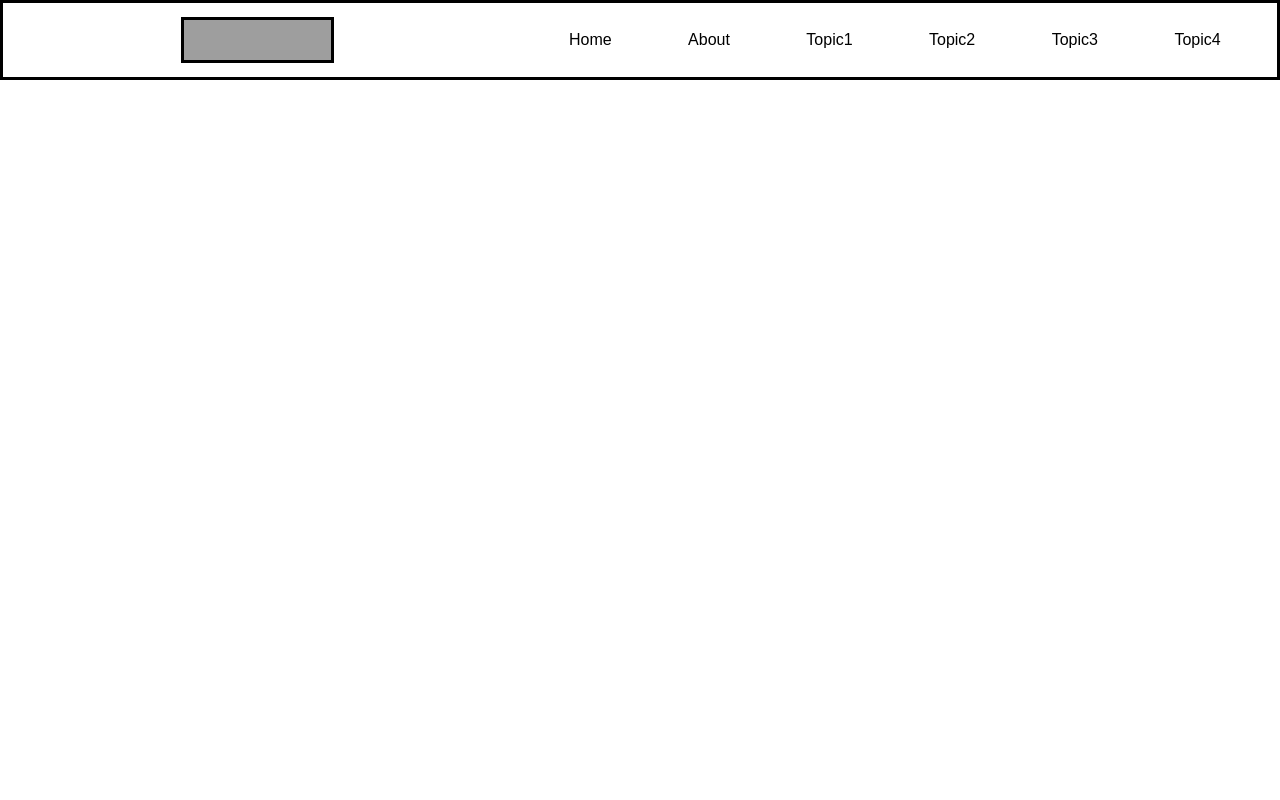
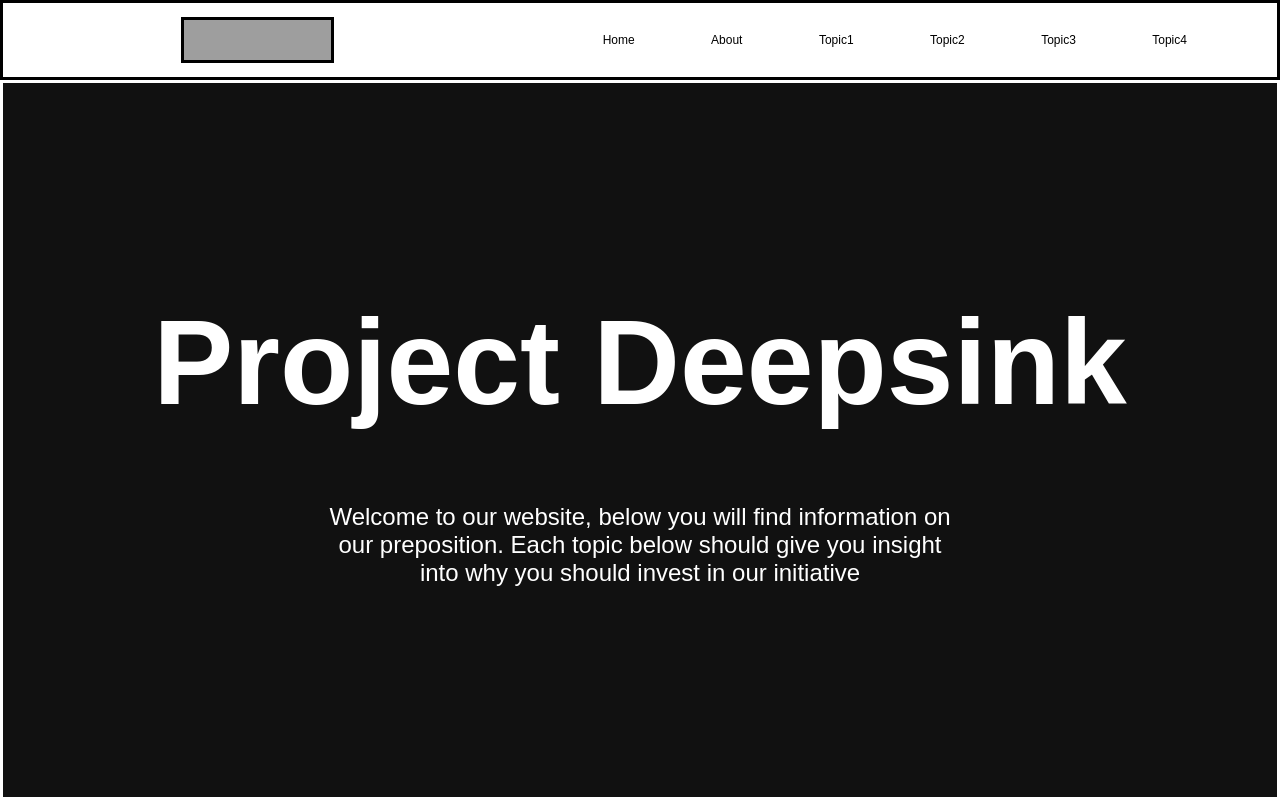
Before and after one commit to Andrews3002/Project_Deepsink_Website, a React (Vite) app: page / in a window 1280 px wide. Built offline with nearby package versions, Linux system fonts and the light colour scheme; grey boxes are pictures that could not be loaded.

Commit message:
wireframe for the Home Section

```diff
--- a/src/App.css
+++ b/src/App.css
@@ -8,6 +8,14 @@
     z-index: 1;
 }
 
+html{
+    font-size: 12px;
+}
+
+html, body, #root {
+    height: 100vh;
+}
+
 body{
     position: relative;
     display: flex;
@@ -15,7 +23,7 @@ body{
 }
 
 .navbar{
-    position: fixed;
+    position: sticky;
     display: flex;
     flex-direction: row;
     align-items: center;
@@ -56,3 +64,50 @@ body{
     gap: 10%;
     list-style: none;
 }
+
+.liveParticleBackground{
+    position: relative;
+    display: flex;
+    flex-direction: column;
+    justify-content: space-between;
+    align-items: center;
+    height: 90%;
+    width: 100%;
+    background: #111111;
+}
+
+#root{
+    position: relative;
+    display: flex;
+    flex-direction: column;
+    height: 100%;
+    width: 100%;
+    overflow: hidden;
+}
+
+#homeSection{
+    position: relative;
+    display: flex;
+    flex-direction: column;
+    justify-content: center;
+    align-items: center;
+    align-content: center;
+    gap: 10%;
+    height: 100%;
+    width: 100%;
+    border: 3px solid white;
+    color : white;
+    background: transparent;
+}
+
+
+#homeSection h1{
+    font-size: 10rem;
+    font-weight: 700;
+}
+
+#homeSection p{
+    font-size: 2rem;
+    text-align: center;
+    width: 50%;
+}
--- a/src/App.tsx
+++ b/src/App.tsx
@@ -4,12 +4,17 @@ const links = ['Home', 'About', 'Topic1', 'Topic2', 'Topic3', 'Topic4'];
 
 function App() {
   return (
-    <body>
+    <>
       <nav className="navbar">
         <NavLinks links={links} />
       </nav>
-
-    </body>
+      <div className="liveParticleBackground">
+        <div id="homeSection">
+          <h1>Project Deepsink</h1>
+          <p>Welcome to our website, below you will find information on our preposition. Each topic below should give you insight into why you should invest in our initiative</p>
+        </div>
+      </div>
+    </>
   );
 }
 
```
